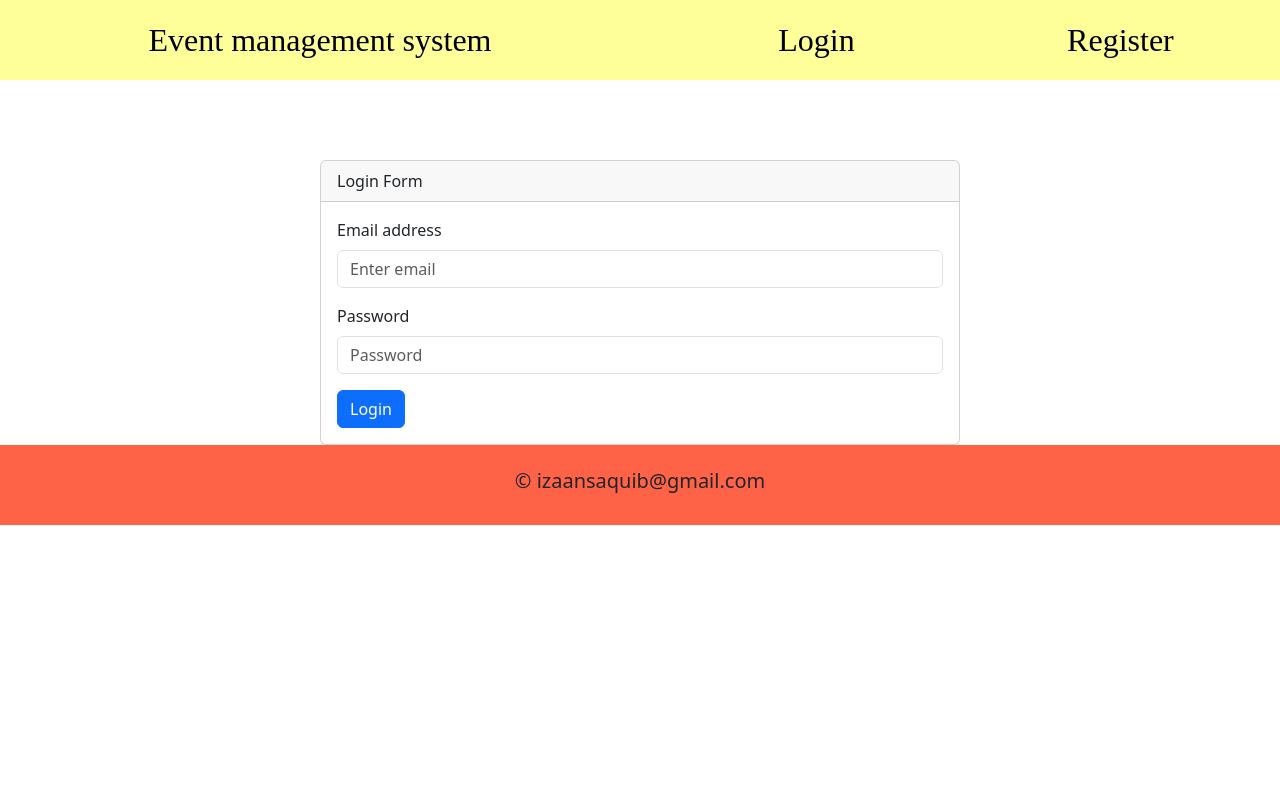
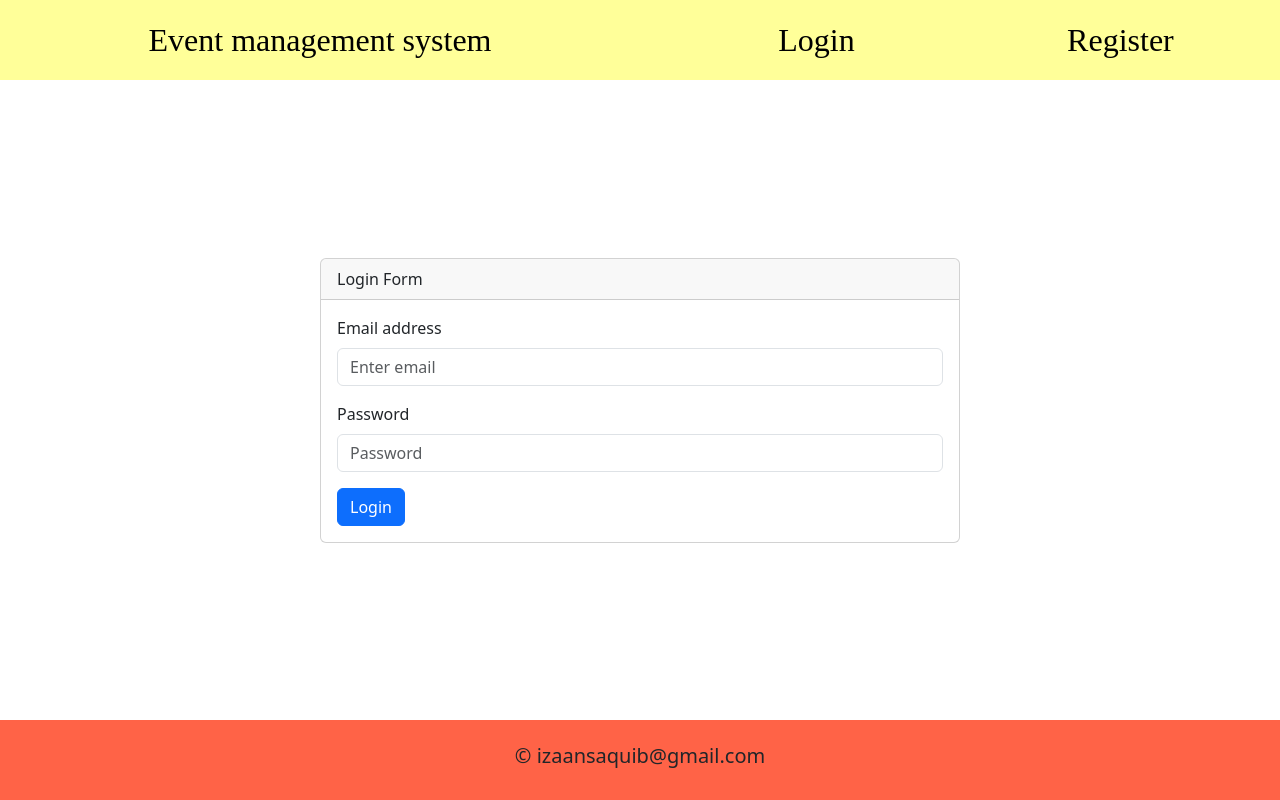
Before and after one commit to IzaanArain/EMS-summer-2023-Project-frontend, a React (Vite) app: page /login in a window 1280 px wide. Built offline with nearby package versions, Linux system fonts and the light colour scheme.

Commit message:
changes to navbar css

```diff
--- a/src/Pages/Login.jsx
+++ b/src/Pages/Login.jsx
@@ -38,7 +38,7 @@ const Login = () => {
   return (
    <>
    <div className="loginPage">
-   <div className="card" style={{width:"50%",marginTop:"5rem"}}>
+   <div className="card" style={{width:"50%"}}>
     <div className="card-header">Login Form</div>
     <div className="card-body">
     <Form onSubmit={handleLoginSubmit}>
--- a/src/Pages/Register.jsx
+++ b/src/Pages/Register.jsx
@@ -43,7 +43,7 @@ const Register = () => {
 return (
 <>
 <div className="registerPage">
-<div className="card" style={{width:"50%",marginTop:"5rem"}}>
+<div className="card" style={{width:"50%"}}>
 <div className="card-header">Register Form</div>
 <div className="card-body">
 <Form onSubmit={handleRegisterSubmit}>
--- a/src/index.css
+++ b/src/index.css
@@ -101,11 +101,13 @@ nav a:hover{
 }
 
 .registerPage{
+    height: 80vh;
     display: flex;
     justify-content: center;
     align-items: center;
 }
 .loginPage{
+    height: 80vh;
     display: flex;
     justify-content: center;
     align-items: center;
```
